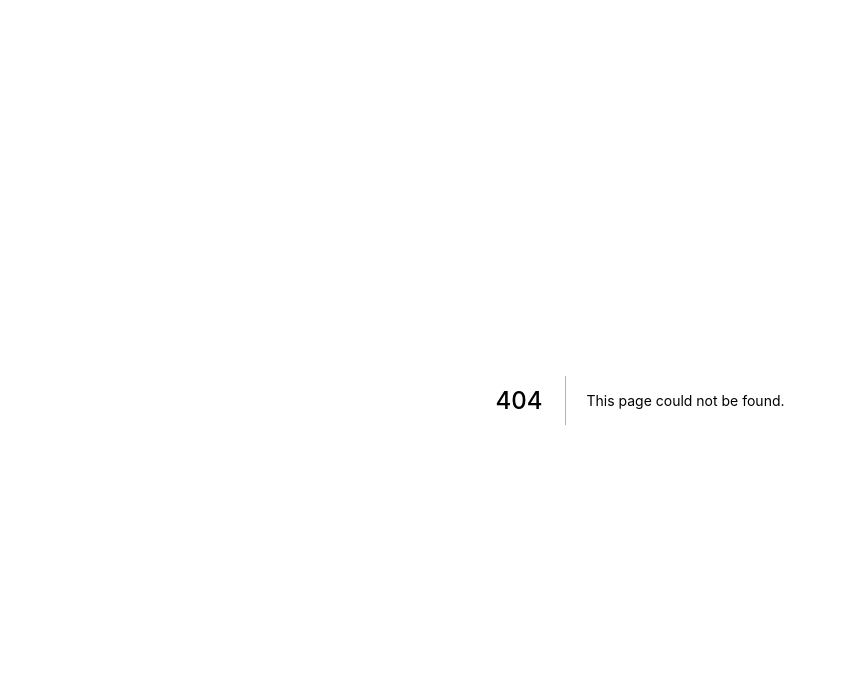
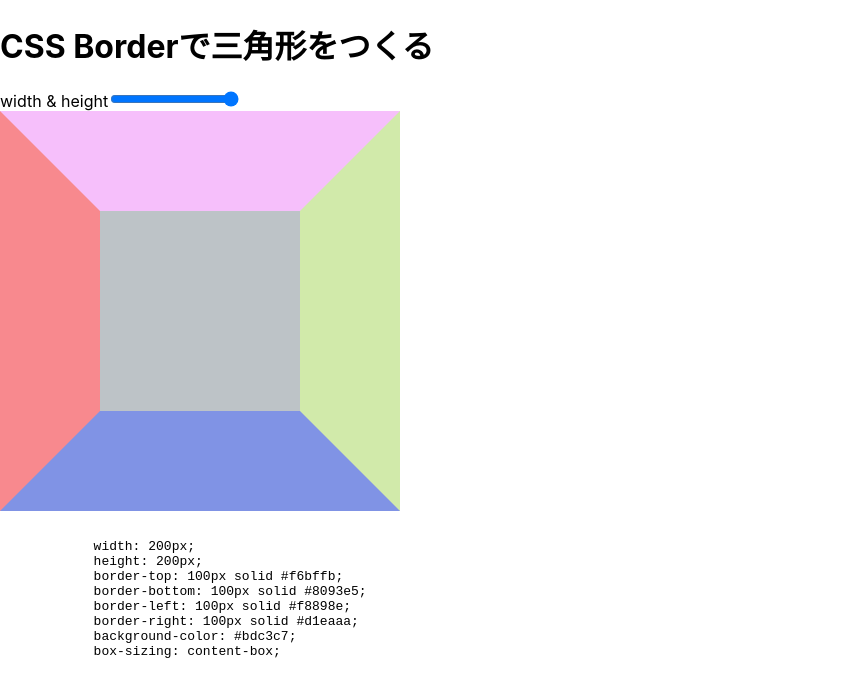
Before and after one commit to tetracalibers/Uispet-frontend, a Next.js app: page /articles/css_triangle in a window 1280 px wide. Before the commit this address had no page. Shown: the top 696 px of the page, without its empty margins (0-847 px from the left). Built offline with nearby package versions, Linux system fonts and the light colour scheme.

Commit message:
「CSS Borderで三角形をつくる」という内容のインタラクティブdemoをつくってみた

```diff
--- /dev/null
+++ b/components/article/BorderTriangle/Demo.tsx
@@ -0,0 +1,23 @@
+import styled from 'styled-components'
+import { DollarProps } from '../../../types/DollarProps'
+
+type Props = {
+  size: number
+}
+
+const Demo = styled.div<DollarProps<Props>>`
+  --size: ${({ $size }) => $size}px;
+
+  width: var(--size);
+  height: var(--size);
+  border-top: 100px solid #f6bffb;
+  border-bottom: 100px solid #8093e5;
+  border-left: 100px solid #f8898e;
+  border-right: 100px solid #d1eaaa;
+  background-color: #bdc3c7;
+  box-sizing: content-box;
+`
+
+export const BorderTriangleDemo = ({ size }: Props) => {
+  return <Demo $size={size} />
+}
--- /dev/null
+++ b/components/article/BorderTriangle/index.tsx
@@ -0,0 +1,37 @@
+import { useState } from 'react'
+import { BorderTriangleDemo } from './Demo'
+
+export const BorderTriangleArticle = () => {
+  const [size, setSize] = useState(200)
+
+  return (
+    <>
+      <h1>CSS Borderで三角形をつくる</h1>
+      <label>
+        width & height
+        <input
+          type='range'
+          min={0}
+          max={200}
+          value={size}
+          onChange={e => setSize(Number(e.target.value))}
+        />
+      </label>
+      <BorderTriangleDemo size={size} />
+      <pre>
+        <code>
+          {`
+            width: ${size}px;
+            height: ${size}px;
+            border-top: 100px solid #f6bffb;
+            border-bottom: 100px solid #8093e5;
+            border-left: 100px solid #f8898e;
+            border-right: 100px solid #d1eaaa;
+            background-color: #bdc3c7;
+            box-sizing: content-box;
+          `}
+        </code>
+      </pre>
+    </>
+  )
+}
--- /dev/null
+++ b/pages/articles/css_triangle.tsx
@@ -0,0 +1,10 @@
+import { NextPage } from 'next'
+import { BorderTriangleArticle } from '../../components/article/BorderTriangle'
+
+type Props = {}
+
+const CSS_Triangle: NextPage<Props> = () => {
+  return <BorderTriangleArticle />
+}
+
+export default CSS_Triangle
--- a/pages/index.tsx
+++ b/pages/index.tsx
@@ -1,71 +1,18 @@
 import type { NextPage } from 'next'
-import Head from 'next/head'
-import Image from 'next/image'
-import styles from '../styles/Home.module.css'
+import Link from 'next/link'
 
 const Home: NextPage = () => {
   return (
-    <div className={styles.container}>
-      <Head>
-        <title>Create Next App</title>
-        <meta name="description" content="Generated by create next app" />
-        <link rel="icon" href="/favicon.ico" />
-      </Head>
-
-      <main className={styles.main}>
-        <h1 className={styles.title}>
-          Welcome to <a href="https://nextjs.org">Next.js!</a>
-        </h1>
-
-        <p className={styles.description}>
-          Get started by editing{' '}
-          <code className={styles.code}>pages/index.tsx</code>
-        </p>
-
-        <div className={styles.grid}>
-          <a href="https://nextjs.org/docs" className={styles.card}>
-            <h2>Documentation &rarr;</h2>
-            <p>Find in-depth information about Next.js features and API.</p>
-          </a>
-
-          <a href="https://nextjs.org/learn" className={styles.card}>
-            <h2>Learn &rarr;</h2>
-            <p>Learn about Next.js in an interactive course with quizzes!</p>
-          </a>
-
-          <a
-            href="https://github.com/vercel/next.js/tree/canary/examples"
-            className={styles.card}
-          >
-            <h2>Examples &rarr;</h2>
-            <p>Discover and deploy boilerplate example Next.js projects.</p>
-          </a>
-
-          <a
-            href="https://vercel.com/new?utm_source=create-next-app&utm_medium=default-template&utm_campaign=create-next-app"
-            className={styles.card}
-          >
-            <h2>Deploy &rarr;</h2>
-            <p>
-              Instantly deploy your Next.js site to a public URL with Vercel.
-            </p>
-          </a>
-        </div>
-      </main>
-
-      <footer className={styles.footer}>
-        <a
-          href="https://vercel.com?utm_source=create-next-app&utm_medium=default-template&utm_campaign=create-next-app"
-          target="_blank"
-          rel="noopener noreferrer"
-        >
-          Powered by{' '}
-          <span className={styles.logo}>
-            <Image src="/vercel.svg" alt="Vercel Logo" width={72} height={16} />
-          </span>
-        </a>
-      </footer>
-    </div>
+    <>
+      <h1>UIspet</h1>
+      <ul>
+        <li>
+          <Link href='/articles/css_triangle'>
+            <a>CSSで三角形をつくる</a>
+          </Link>
+        </li>
+      </ul>
+    </>
   )
 }
 
--- /dev/null
+++ b/types/DollarProps.ts
@@ -0,0 +1,3 @@
+export type DollarProps<T> = {
+  [p in keyof T as `$${p extends string ? p : never}`]: T[p]
+}
```
